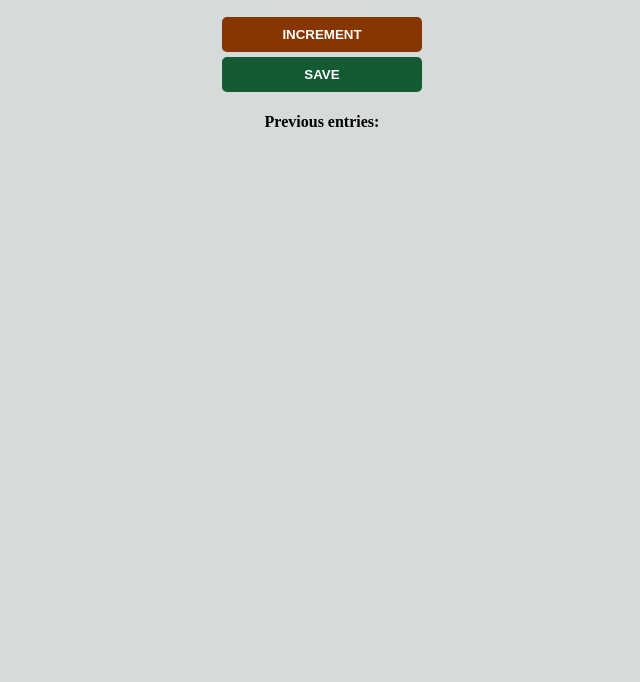
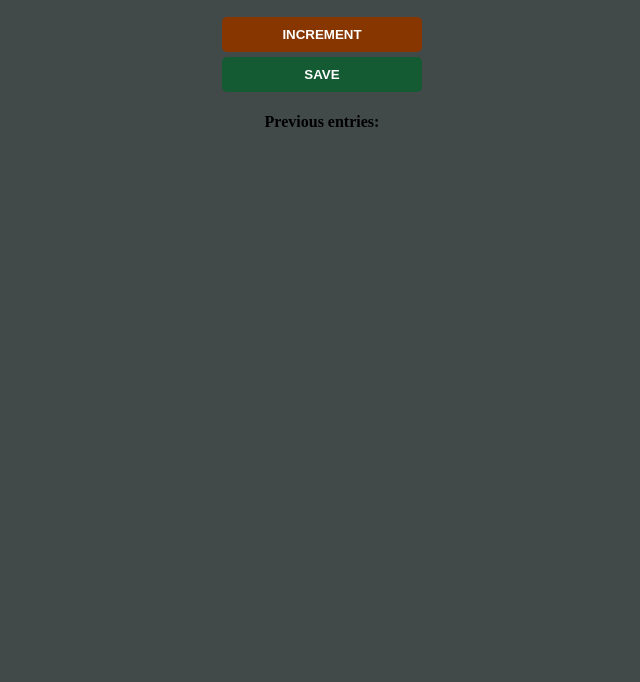
Before and after one commit to Mulaudzi-Luyanda/Counter, a plain HTML site: page index.html in a window 1280 px wide. Shown: the part 118-800 px from the top of the page, without its empty margins (318-958 px from the left). Drawn offline with Linux system fonts and the light colour scheme.

Commit message:
Update index.css

```diff
--- a/index.css
+++ b/index.css
@@ -1,5 +1,5 @@
 body {
-    background-color: #d5dbdb ;
+    background-color: #424949  ;
     background-size: cover;
     font-weight: bold;
     text-align: center;
```
